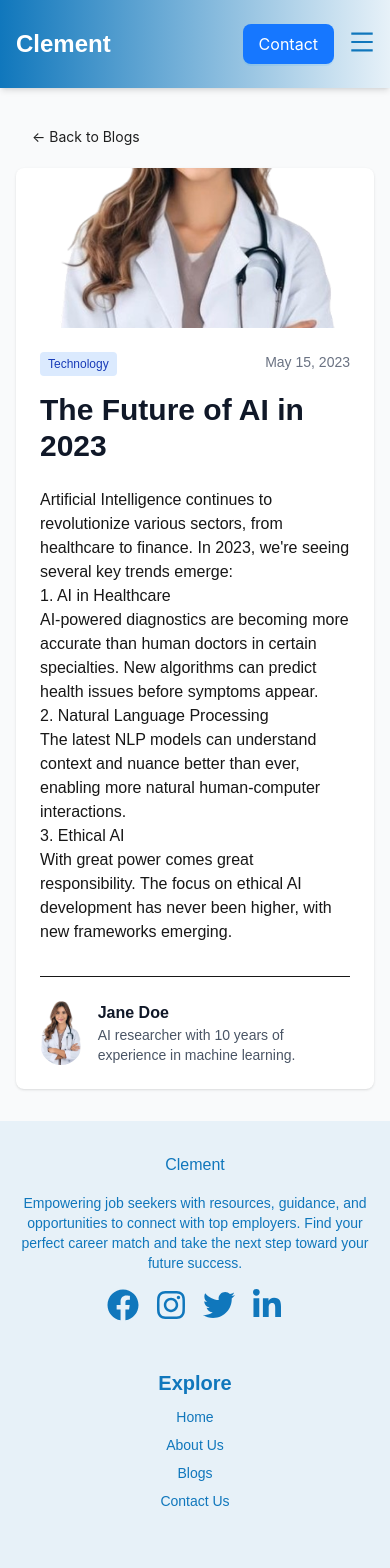
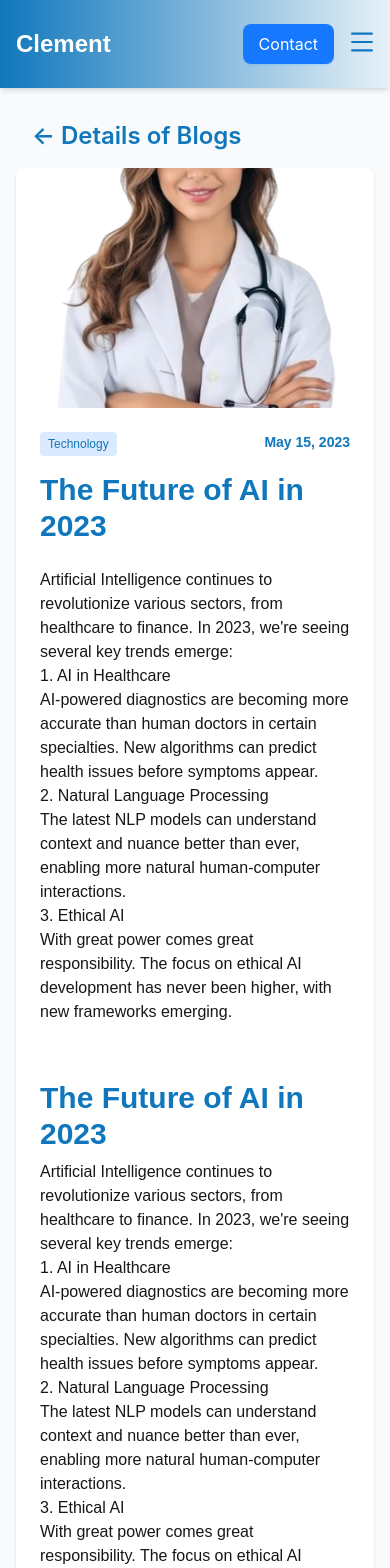
Before and after one commit to shejanNizam/healthcare-web, a Next.js app: page /blogs/1 in a window 390 px wide. Shown: the top 1568 px of the page. Built offline with nearby package versions, Linux system fonts and the light colour scheme; what @ant-design/nextjs-registry would draw is missing.

Commit message:
blog details page complete

```diff
--- a/src/app/blogs/[id]/page.tsx
+++ b/src/app/blogs/[id]/page.tsx
@@ -34,37 +34,52 @@ export default function BlogDetails() {
     <div className="min-h-screen bg-gray-50 py-8 px-4 sm:px-6 lg:px-8">
       <div className="max-w-4xl mx-auto">
         <Link href="/blogs">
-          <Button type="text" className="mb-4 flex items-center">
-            ← Back to Blogs
+          <Button type="link" className="mb-4 flex items-center bg-secondary">
+            <span className="text-primary text-2xl font-semibold">
+              ← Details of Blogs
+            </span>
           </Button>
         </Link>
 
         <article className="bg-white rounded-lg shadow overflow-hidden">
-          <div className="relative w-full h-40">
+          <div className="relative w-full h-60">
             <Image
               src={blogDetails.image}
               alt={blogDetails.title}
               fill
               style={{ objectFit: "cover" }}
-              sizes="192px"
               priority={false}
             />
           </div>
 
           <div className="p-6 sm:p-8">
             <div className="flex justify-between items-start mb-4">
-              <span className="inline-block bg-blue-100 text-blue-800 text-xs px-2 py-1 rounded">
+              <span className="inline-block bg-blue-100 text-primary text-xs px-2 py-1 rounded">
                 {blogDetails.category}
               </span>
-              <span className="text-sm text-gray-500">{blogDetails.date}</span>
+              <span className="text-sm text-primary font-semibold">
+                {blogDetails.date}
+              </span>
             </div>
 
-            <h1 className="text-3xl font-bold text-gray-900 mb-6">
+            <h1 className="text-3xl font-bold text-primary mb-6">
               {blogDetails.title}
             </h1>
 
             <div
-              className="prose max-w-none mb-8"
+              className="prose max-w-none mb-2"
+              dangerouslySetInnerHTML={{ __html: blogDetails.content }}
+            />
+          </div>
+
+          {/*  */}
+          <div className="p-6 sm:p-8">
+            <h1 className="text-3xl font-bold text-primary mb-2">
+              {blogDetails.title}
+            </h1>
+
+            <div
+              className="prose max-w-none mb-2"
               dangerouslySetInnerHTML={{ __html: blogDetails.content }}
             />
 
```
